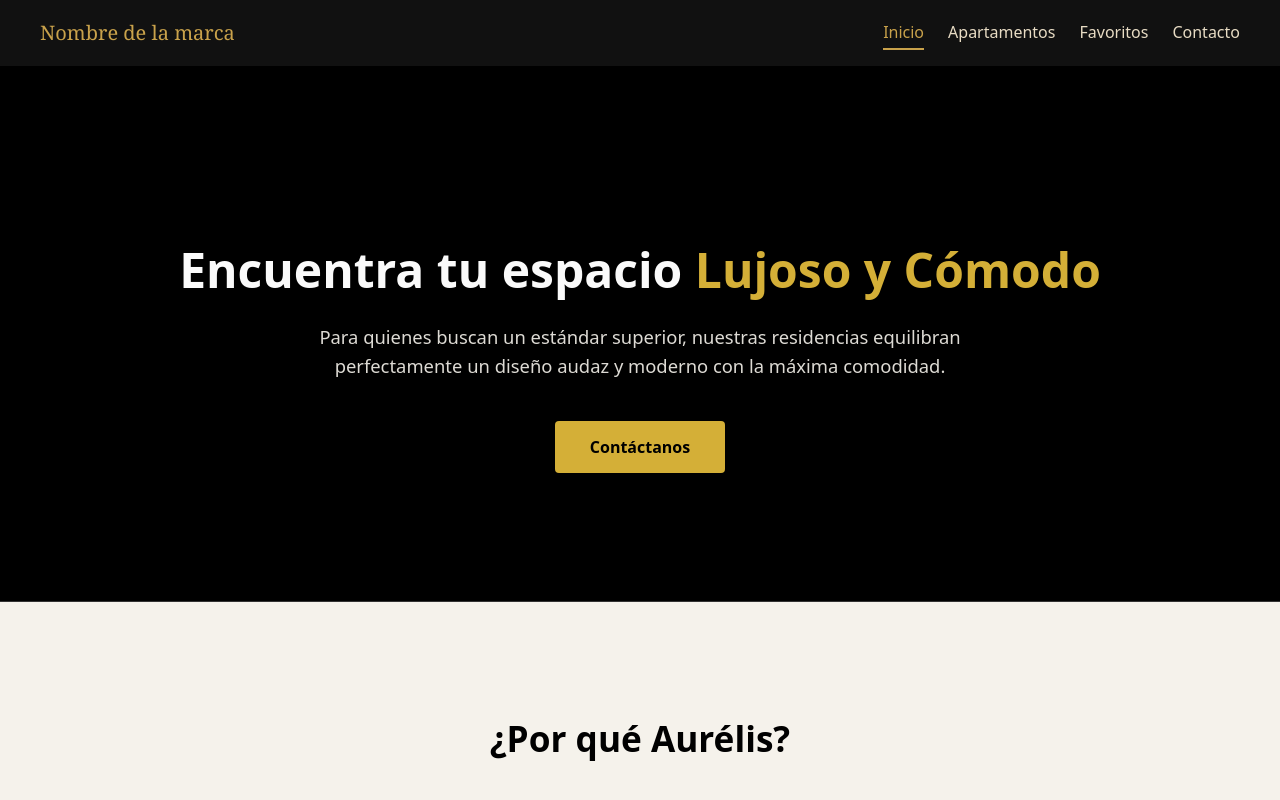
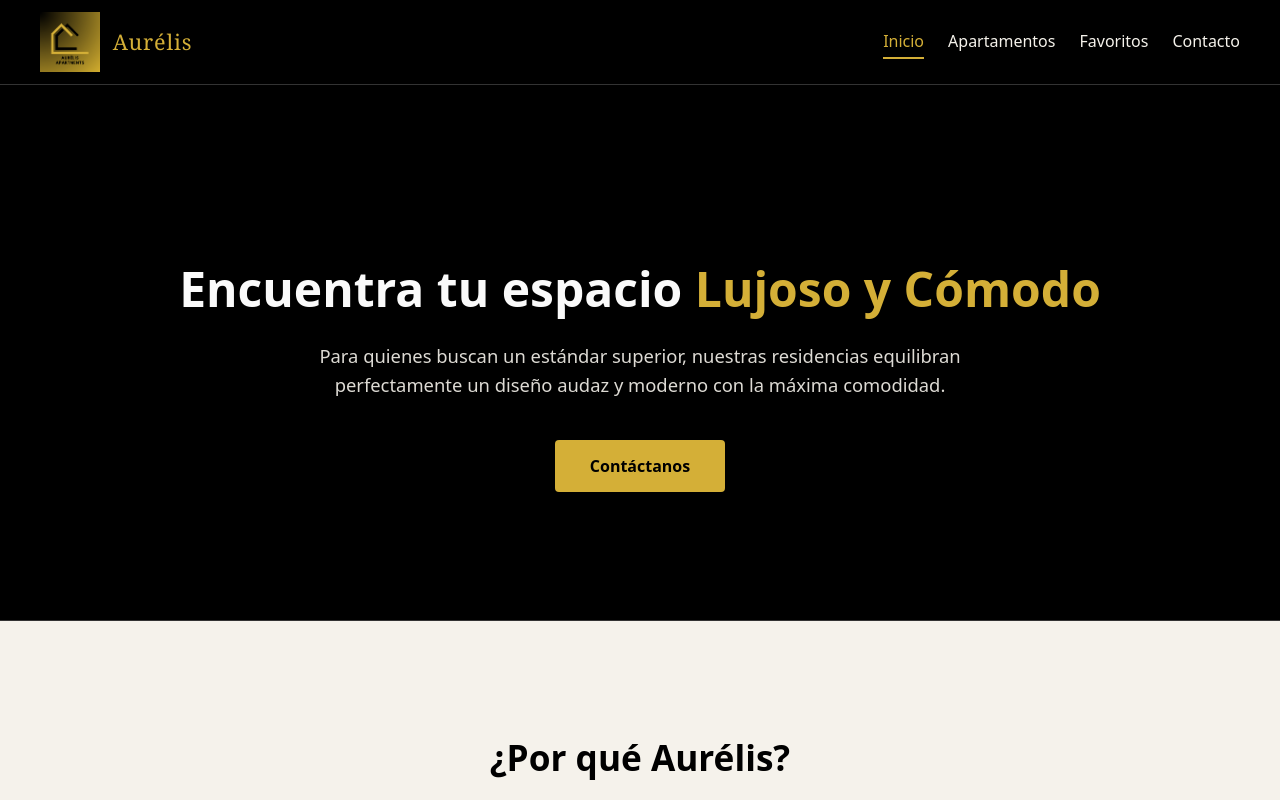
Before and after one commit to AnaGonzalez05/apartamentos-lujo, a React (Vite) app: page / in a window 1280 px wide. Shown: the top 800 px of the page. Built offline with nearby package versions, Linux system fonts and the light colour scheme.

Commit message:
Actualizar Navbar y Footer con logo y nombre de la marca

```diff
--- a/src/components/Footer.tsx
+++ b/src/components/Footer.tsx
@@ -10,10 +10,9 @@ function Footer() {
         <div className="footer__brand">
           <h2 className="footer__logo">{BRAND}</h2>
           <p>
-            Exclusividad arquitectónica y serenidad frente al horizonte más
-            codiciado de Costa Rica.
+            Mas de 5 años de experiencia en el mercado inmobiliario, contactanos
+             y te ayudaremos a encontrar tu hogar ideal.
           </p>
-          <p className="footer__badge">Adquisiciones privadas disponibles</p>
         </div>
 
         <nav className="footer__col" aria-label="Enlaces del pie de página">
@@ -28,22 +27,22 @@ function Footer() {
           <h3>Contacto</h3>
           <p>
             <span className="footer__label">Correo</span>
-            contacto@ejemplo.cr
+            aurelis@aparments.cr
           </p>
           <p>
             <span className="footer__label">Teléfono</span>
-            +506 0000 0000
+            +506 6980 1234
           </p>
           <p>
             <span className="footer__label">Ubicación</span>
-            San José, Costa Rica
+            Alajuela, Costa Rica
           </p>
         </div>
       </div>
 
       <div className="footer__bottom">
         <p>
-          © {new Date().getFullYear()} {BRAND}. Proyecto académico.
+          © {new Date().getFullYear()} {BRAND}. Todos los derechos reservados.
         </p>
       </div>
     </footer>
--- a/src/components/Navbar.tsx
+++ b/src/components/Navbar.tsx
@@ -18,7 +18,8 @@ function Navbar() {
     <header className="navbar">
       <div className="navbar__inner">
         <NavLink to="/" className="navbar__brand" onClick={closeMenu}>
-          Nombre de la marca
+          <img src="/images/Logo.png" alt="" className="navbar__logo" />
+          <span>Aurélis</span>
         </NavLink>
 
         <button
--- a/src/styles/footer.css
+++ b/src/styles/footer.css
@@ -1,8 +1,9 @@
 .footer {
-  background: var(--color-black, #111);
-  color: var(--color-beige, #e8dcc4);
+  background: var(--black);
+  color: var(--beige);
   padding: 2.5rem 1.25rem 1.25rem;
   font-size: 0.9rem;
+  border-top: 1px solid var(--gray);
 }
 
 .footer__grid {
@@ -16,15 +17,16 @@
 .footer h2,
 .footer h3 {
   margin: 0 0 0.75rem;
-  font-family: var(--font-title, Georgia, serif);
+  font-family: Georgia, serif;
   font-weight: 400;
-  color: var(--color-white, #fff);
+  color: var(--white);
 }
 
 .footer__logo {
   font-size: 1.3rem;
   letter-spacing: 0.08em;
   text-transform: uppercase;
+  color: var(--gold);
 }
 
 .footer h3 {
@@ -36,18 +38,6 @@
   line-height: 1.6;
 }
 
-.footer__badge {
-  font-size: 0.7rem;
-  letter-spacing: 0.12em;
-  text-transform: uppercase;
-  color: var(--color-gold, #c9a24b);
-}
-
-.footer__badge::before {
-  content: '•';
-  margin-right: 0.4rem;
-}
-
 .footer__col {
   display: flex;
   flex-direction: column;
@@ -55,12 +45,12 @@
 
 .footer__col a {
   margin-bottom: 0.6rem;
-  color: var(--color-beige, #e8dcc4);
+  color: var(--beige);
   text-decoration: none;
 }
 
 .footer__col a:hover {
-  color: var(--color-gold, #c9a24b);
+  color: var(--gold);
 }
 
 .footer__label {
@@ -68,14 +58,14 @@
   font-size: 0.7rem;
   letter-spacing: 0.12em;
   text-transform: uppercase;
-  color: var(--color-gold, #c9a24b);
+  color: var(--gold);
 }
 
 .footer__bottom {
   max-width: 1200px;
   margin: 2rem auto 0;
   padding-top: 1rem;
-  border-top: 1px solid rgba(201, 162, 75, 0.3);
+  border-top: 1px solid var(--gray);
   font-size: 0.75rem;
   letter-spacing: 0.06em;
   text-transform: uppercase;
--- a/src/styles/navbar.css
+++ b/src/styles/navbar.css
@@ -2,8 +2,9 @@
   position: sticky;
   top: 0;
   z-index: 100;
-  background: var(--color-black, #111);
-  color: var(--color-white, #fff);
+  background: var(--black);
+  color: var(--white);
+  border-bottom: 1px solid var(--gray);
 }
 
 .navbar__inner {
@@ -12,14 +13,23 @@
   justify-content: space-between;
   max-width: 1200px;
   margin: 0 auto;
-  padding: 1rem 1.25rem;
+  padding: 0.75rem 1.25rem;
 }
 
 .navbar__brand {
-  font-family: var(--font-title, Georgia, serif);
-  font-size: 1.25rem;
-  color: var(--color-gold, #c9a24b);
+  display: flex;
+  align-items: center;
+  gap: 0.8rem;
+  font-family: Georgia, serif;
+  font-size: 1.35rem;
+  letter-spacing: 0.04em;
+  color: var(--gold);
   text-decoration: none;
+}
+
+.navbar__logo {
+  height: 48px;
+  width: auto;
 }
 
 /* Botón hamburguesa */
@@ -36,7 +46,7 @@
 .navbar__toggle span {
   width: 26px;
   height: 2px;
-  background: var(--color-gold, #c9a24b);
+  background: var(--gold);
   transition: transform 0.3s, opacity 0.3s;
 }
 
@@ -58,7 +68,7 @@
   right: 0;
   display: flex;
   flex-direction: column;
-  background: var(--color-black, #111);
+  background: var(--black);
   max-height: 0;
   overflow: hidden;
   transition: max-height 0.3s ease;
@@ -66,23 +76,23 @@
 
 .navbar__links--open {
   max-height: 400px;
-  border-top: 1px solid var(--color-gold, #c9a24b);
+  border-top: 1px solid var(--gold);
 }
 
 .navbar__links a {
   padding: 1rem 1.25rem;
-  color: var(--color-beige, #e8dcc4);
+  color: var(--beige);
   text-decoration: none;
-  border-bottom: 1px solid rgba(255, 255, 255, 0.08);
+  border-bottom: 1px solid var(--gray);
 }
 
 .navbar__links a:hover,
 .navbar__links a.active {
-  color: var(--color-gold, #c9a24b);
+  color: var(--gold);
 }
 
 .navbar__links a.active {
-  border-left: 3px solid var(--color-gold, #c9a24b);
+  border-left: 3px solid var(--gold);
 }
 
 /* Escritorio */
@@ -111,6 +121,10 @@
 
   .navbar__links a.active {
     border-left: none;
-    border-bottom: 2px solid var(--color-gold, #c9a24b);
+    border-bottom: 2px solid var(--gold);
+  }
+
+   .navbar__logo {
+    height: 60px;
   }
 }
```
Also changed, not shown: src/pages/NotFound.tsx (added), src/pages/NotFund.tsx (deleted).
